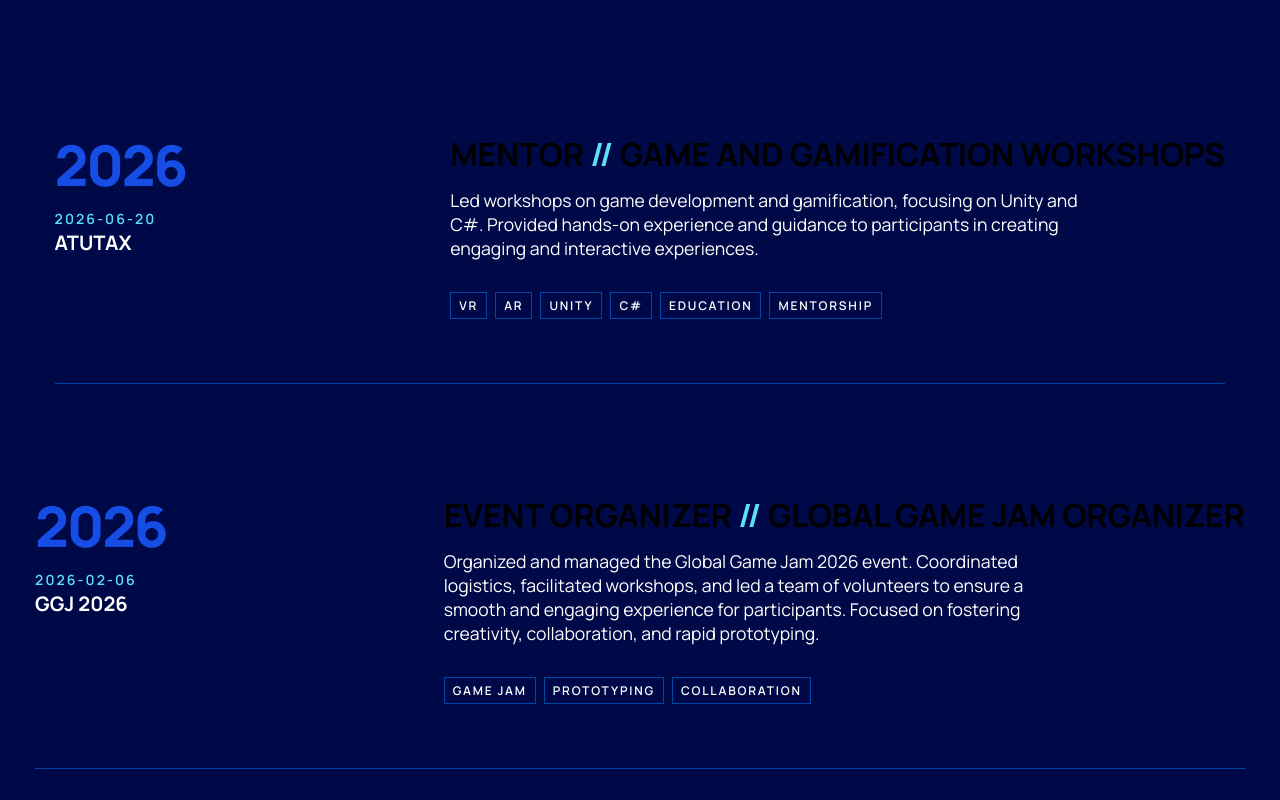
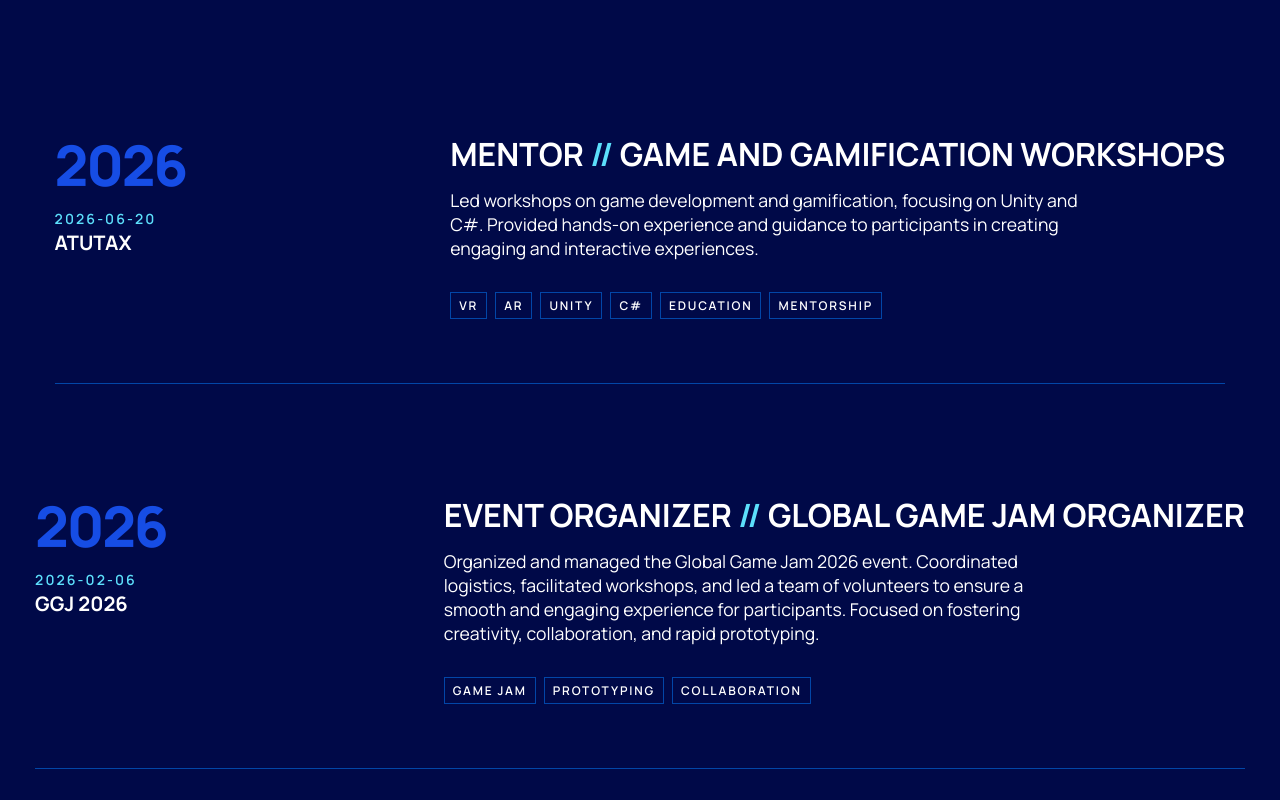
Before and after one commit to youssefbg1/portfolio, a React (Vite) app: page / in a window 1280 px wide. Shown: the part 4300-5100 px from the top of the page. Built offline with nearby package versions, Linux system fonts and the light colour scheme.

Commit message:
Change text color to var(--text-light) in TimelineItem

```diff
--- a/src/components/experience/TimelineItem.jsx
+++ b/src/components/experience/TimelineItem.jsx
@@ -18,7 +18,7 @@ export default function TimelineItem({ activity }) {
 
       {/* Details (Right Side) */}
       <div className="col-span-8">
-        <h3 className="text-heading" style={{ fontSize: '2rem', marginBottom: '1rem', color: 'var(--text)' }}>
+        <h3 className="text-heading" style={{ fontSize: '2rem', marginBottom: '1rem', color: 'var(--text-light)' }}>
           {activity.role} <span style={{ color: 'var(--blue5)' }}>//</span> {activity.title}
         </h3>
 
```
